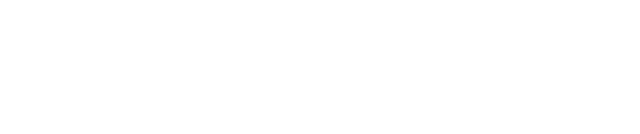
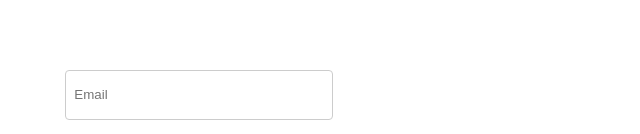
Before and after one commit to DrinkVodkaPlayDotka/about_me, a Vue app: page / in a window 1280 px wide. Shown: the part 2617-2751 px from the top of the page, without its empty margins (190-830 px from the left). Before the commit the page ends 2488 px from the top, so only its background shows below. Built offline with nearby package versions, Linux system fonts and the light colour scheme; a web font is replaced by a local one.

Commit message:
feat: add  mail

```diff
--- a/src/components/connectComponent.vue
+++ b/src/components/connectComponent.vue
@@ -3,9 +3,119 @@
 </script>
 
 <template>
+  <div class="container">
 
+    <form
+        action="https://formspree.io/f/mwkgovln"
+        method="POST"
+    >
+      <label class="input-label">
+        <input type="email" name="email" class="input-field email" placeholder="Email">
+      </label>
+      <label class="input-label">
+        <textarea name="message" class="input-field area"  placeholder="Type your message here..." ></textarea>
+      </label>
+      <button type="submit" class="button"><span>Send</span></button>
+
+    </form>
+  </div>
 </template>
 
 <style scoped>
+.container {
+
+  position: relative;
+  margin-top: 10%;
+  margin-left: -10%;
+  display: flex;
+  justify-content: center;
+  align-items: center;
+  height: 60vh;
+  text-align: center;
+  width: 100%;
+}
+
+.input-label {
+  display: block;
+  margin-bottom: 1rem;
+}
+.input-field.email {
+  height: 2rem;
+  width: 250px;
+  margin-left: -48%;
+}
+.input-field.area {
+  height: 10rem;
+  width: 500px;
+}
+.input-field {
+  width: 100%;
+  padding: 0.5rem;
+  border: 1px solid #ccc;
+  border-radius: 4px;
+}
+
+button {
+  position: relative;
+  display: flex;
+  justify-content: center;
+  align-items: center;
+  border-radius: 5px;
+  background: #183153;
+  font-family: "Montserrat", sans-serif;
+  box-shadow: 0px 6px 24px 0px rgba(0, 0, 0, 0.2);
+  overflow: hidden;
+  cursor: pointer;
+  border: none;
+  width: 100%;
+}
+
+button:after {
+  content: " ";
+  width: 0%;
+  height: 100%;
+  background: #FFA500;
+  position: absolute;
+  transition: all 0.4s ease-in-out;
+  right: 0;
+}
+
+button:hover::after {
+  right: auto;
+  left: 0;
+  width: 100%;
+}
+
+button span {
+  text-align: center;
+  text-decoration: none;
+  width: 100%;
+  padding: 18px 25px;
+  color: #fff;
+  font-size: 1.125em;
+  font-weight: 700;
+  letter-spacing: 0.3em;
+  z-index: 20;
+  transition: all 0.3s ease-in-out;
+}
+
+button:hover span {
+  color: #183153;
+  animation: scaleUp 0.3s ease-in-out;
+}
+
+@keyframes scaleUp {
+  0% {
+    transform: scale(1);
+  }
+
+  50% {
+    transform: scale(0.95);
+  }
+
+  100% {
+    transform: scale(1);
+  }
+}
 
 </style>
--- a/src/views/mainContainer.vue
+++ b/src/views/mainContainer.vue
@@ -8,9 +8,11 @@
 import SkillsComponent from "@/components/skillsComponent.vue";
 import ProjectsComponent from "@/components/projectsComponent.vue";
 import TestComp from "@/components/testComp.vue";
+import ConnectComponent from "@/components/connectComponent.vue";
 
 export default defineComponent({
   components: {
+    ConnectComponent,
     TestComp,
     ProjectsComponent,
     SkillsComponent,
@@ -32,6 +34,7 @@
   <aboutme-component></aboutme-component>
   <skills-component></skills-component>
   <projects-component></projects-component>
+  <connect-component></connect-component>
 </template>
 
 <style scoped></style>
```
